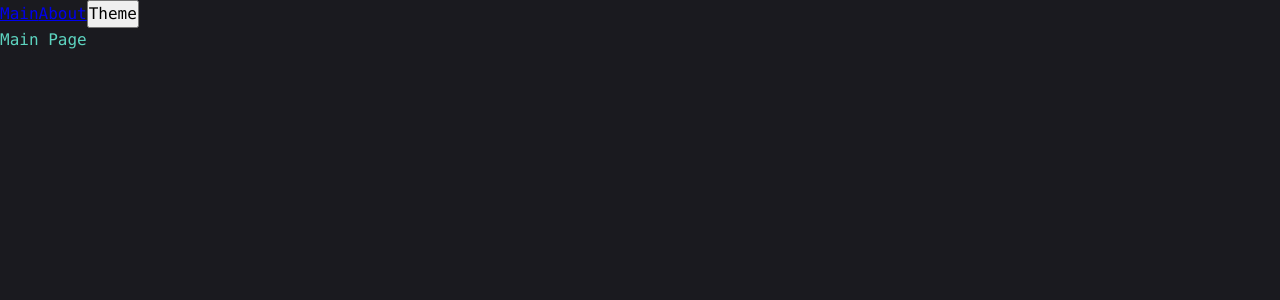
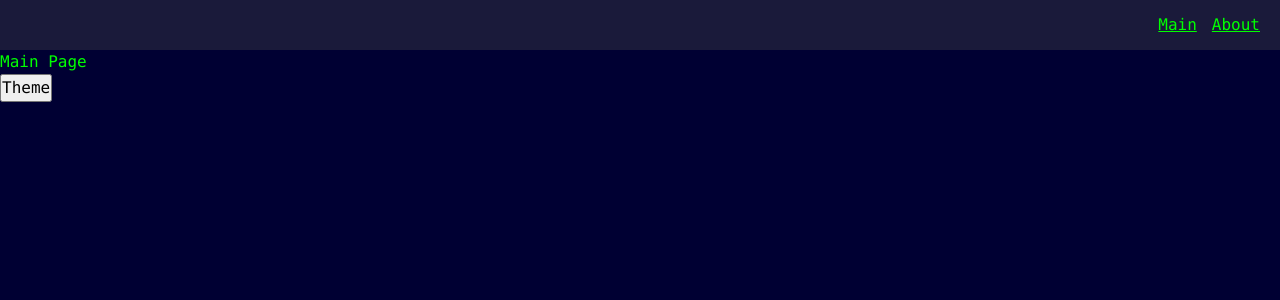
Before and after one commit to Hisoneq/production-ready-react-stack, a React app: page / in a window 1280 px wide. Shown: the top 300 px of the page. Built offline with nearby package versions, Linux system fonts and the light colour scheme.

Commit message:
feat: navbar comp, shared links

```diff
--- a/src/app/App.tsx
+++ b/src/app/App.tsx
@@ -1,8 +1,8 @@
-import { Link } from 'react-router-dom';
 import './styles/index.scss';
 import { useTheme } from './providers/ThemeProvider';
 import { classNames } from 'shared/lib/helpers/classNames/classNames';
 import { AppRouter } from './providers/router';
+import { NavBar } from 'widgets/NavBar';
 
 export default function App() {
 
@@ -11,10 +11,9 @@ export default function App() {
 
     return (
     <div className={classNames('app', {}, [theme])}>
-        <Link to="/">Main</Link>
-        <Link to="/about">About</Link>
+        <NavBar />
+        <AppRouter />
         <button onClick={toggleTheme}>Theme</button>
-        <AppRouter />
     </div>
     )
 }
--- a/src/app/styles/index.scss
+++ b/src/app/styles/index.scss
@@ -6,6 +6,14 @@
 .app {
     font: var(--font-m);
 
+    // Дефолтные значения (темная тема по умолчанию) - консольные цвета
+    --bg-color: #000033;
+    --inverted-bg-color: #1a1a3a;
+    --primary-color: #00ff00;
+    --secondary-color: #00ff88;
+    --inverted-primary-color: #00ff00;
+    --inverted-secondary-color: #00ff88;
+
     background: var(--bg-color);
     color: var(--primary-color);
 
--- a/src/app/styles/themes/dark.scss
+++ b/src/app/styles/themes/dark.scss
@@ -1,8 +1,14 @@
 .app.dark {
-    --bg-color: #1a1a1f;
-    --inverted-bg-color: #f0f0f3;
-    --primary-color: #5dd4c0;
-    --secondary-color: #6ba8d6;
-    --inverted-primary-color: #2a8bc7;
-    --inverted-secondary-color: #3d7ba8;
+    // Консольные цвета старого терминала - темно-синий фон, зеленый текст
+    --bg-color: #000033;
+    --inverted-bg-color: #1a1a3a;
+
+    // Основной текст - зеленый консольный (хорошо виден на синем фоне)
+    --primary-color: #00ff00;
+    // Вторичный текст - более светлый зеленый
+    --secondary-color: #00ff88;
+
+    // Инвертированные цвета (для элементов на темном фоне, например хедер)
+    --inverted-primary-color: #00ff00;
+    --inverted-secondary-color: #00ff88;
 }
--- a/src/app/styles/themes/light.scss
+++ b/src/app/styles/themes/light.scss
@@ -1,8 +1,14 @@
 .app.light {
-    --bg-color: #fafafa;
-    --inverted-bg-color: #1f1f24;
-    --primary-color: #2a8bc7;
-    --secondary-color: #3d7ba8;
-    --inverted-primary-color: #5dd4c0;
-    --inverted-secondary-color: #6ba8d6;
+    // Светлая тема - светло-синий фон, зеленый текст (как в консоли)
+    --bg-color: #e6e6ff;
+    // Хедер всегда темный для контраста
+    --inverted-bg-color: #1a1a3a;
+
+    // Текст всегда зеленый (консольный стиль)
+    --primary-color: #00cc66;
+    --secondary-color: #00ff88;
+
+    // Инвертированные (консольные зеленые цвета для элементов на темном фоне хедера)
+    --inverted-primary-color: #00ff00;
+    --inverted-secondary-color: #00ff88;
 }
--- a/src/app/styles/variables/global.scss
+++ b/src/app/styles/variables/global.scss
@@ -8,4 +8,6 @@
     --font-size-l: 24px;
     --font-line-l: 32px;
     --font-l: var(--font-size-l) / var(--font-line-l) var(--font-family-main);
+
+    --navbar-height: 50px;
 }
--- a/src/shared/lib/helpers/classNames/classNames.ts
+++ b/src/shared/lib/helpers/classNames/classNames.ts
@@ -1,9 +1,9 @@
 type Mods = Record<string, boolean | string>;
 
-export function classNames(cls: string, mods: Mods, additional: string[]): string {
+export function classNames(cls?: string, mods?: Mods, additional?: string[]): string {
     return [
         cls,
-        ...additional,
+        ...additional.filter(Boolean),
         ...Object.entries(mods)
             .filter(([className, value]) => Boolean(value))
             .map(([className, value]) => className)
--- /dev/null
+++ b/src/shared/ui/AppLink/AppLink.module.scss
@@ -0,0 +1,11 @@
+// .appLink {
+//     // Базовые стили для ссылки
+// }
+
+.primary {
+    color: var(--primary-color);
+}
+
+.secondary {
+    color: var(--secondary-color);
+}
--- /dev/null
+++ b/src/shared/ui/AppLink/AppLink.tsx
@@ -0,0 +1,34 @@
+import { classNames } from 'shared/lib/helpers/classNames/classNames';
+import cls from './AppLink.module.scss';
+import { Link, LinkProps } from 'react-router-dom';
+import { ReactNode } from 'react';
+
+export enum AppLinkTheme {
+    PRIMARY = 'primary',
+    SECONDARY = 'secondary'
+}
+
+interface AppLinkProps extends LinkProps{
+    className?: string;
+    children?: ReactNode;
+    theme?: AppLinkTheme;
+}
+
+export function AppLink({
+    className,
+    children,
+    to,
+    theme = AppLinkTheme.PRIMARY,
+    ...otherProps
+}: AppLinkProps) {
+
+    return (
+        <Link
+            to={to}
+            className={classNames(cls.applink, {}, [className, cls[theme]])}
+            {...otherProps}
+        >
+            {children}
+        </Link>
+    );
+}
--- /dev/null
+++ b/src/widgets/NavBar/index.ts
@@ -0,0 +1,6 @@
+import { NavBar } from "./ui/NavBar";
+
+export {
+    NavBar,
+
+ }
--- /dev/null
+++ b/src/widgets/NavBar/ui/NavBar.module.scss
@@ -0,0 +1,21 @@
+.navbar {
+    width: 100%;
+    height: var(--navbar-height);
+    background-color: var(--inverted-bg-color);
+    display: flex;
+    align-items: center;
+    padding: 20px;
+}
+
+.links {
+    margin-left: auto;
+
+    // Ссылки в хедере используют инвертированные цвета для читаемости на темном фоне
+    a {
+        color: var(--inverted-primary-color) !important;
+    }
+}
+
+.mainLink {
+    margin-right: 15px;
+}
--- /dev/null
+++ b/src/widgets/NavBar/ui/NavBar.tsx
@@ -0,0 +1,19 @@
+import { classNames } from 'shared/lib/helpers/classNames/classNames';
+import cls from './NavBar.module.scss';
+import { AppLink, AppLinkTheme } from 'shared/ui/AppLink/AppLink';
+
+
+interface NavbarProps {
+    className?: string;
+}
+
+export function NavBar({ className }: NavbarProps){
+    return (
+        <div className={classNames(cls.navbar , {}, [className])}>
+            <div className={cls.links}>
+                <AppLink theme={AppLinkTheme.PRIMARY} to="/" className={cls.mainLink}>Main</AppLink>
+                <AppLink theme={AppLinkTheme.PRIMARY} to="/about">About</AppLink>
+            </div>
+        </div>
+    )
+}
```
Also changed, not shown: src/app/types/global.d.ts (+18 -10 lines).
